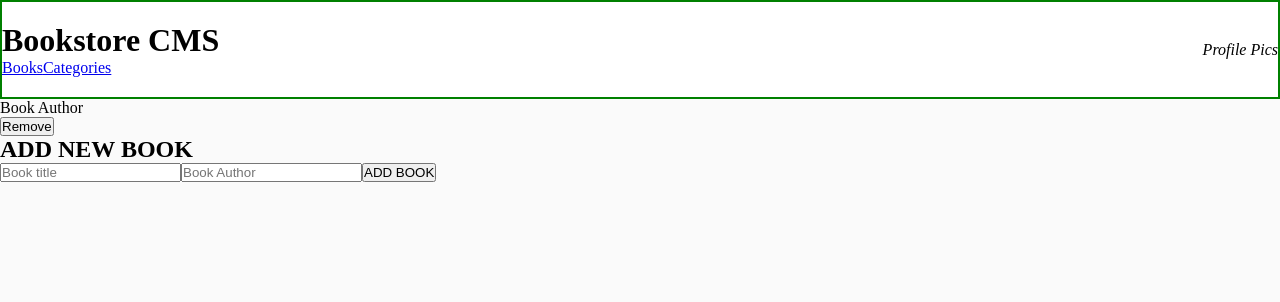
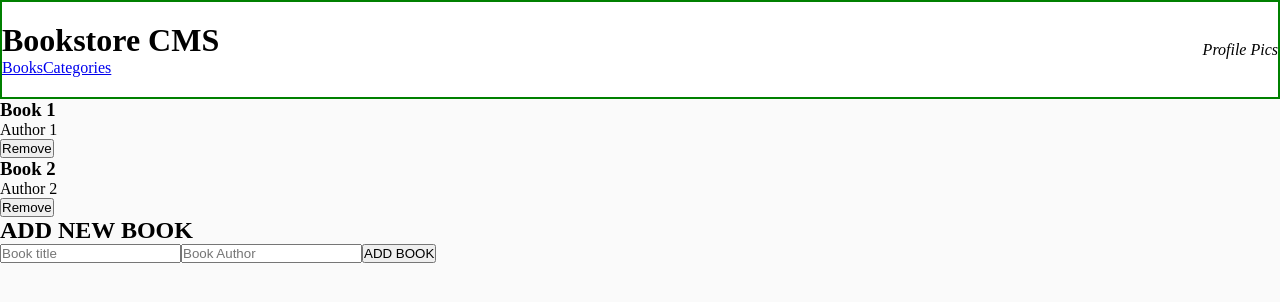
Before and after one commit to Ibnballo1/bookstore, a React (Create React App) app: page / in a window 1280 px wide. Shown: the top 302 px of the page. Built offline with nearby package versions, Linux system fonts and the light colour scheme.

Commit message:
Add books through redux

```diff
--- a/src/components/AddBook.js
+++ b/src/components/AddBook.js
@@ -1,14 +1,59 @@
-import React from 'react';
+import React, { useState } from 'react';
+import { useDispatch } from 'react-redux';
+import { v4 as uuidv4 } from 'uuid';
+import { addBook } from '../redux/books/books';
 
-const AddBook = () => (
-  <section>
-    <h2>ADD NEW BOOK</h2>
-    <form>
-      <input type="text" id="title" placeholder="Book title" />
-      <input type="text" id="author" placeholder="Book Author" />
-      <button type="submit">ADD BOOK</button>
-    </form>
-  </section>
-);
+const AddBook = () => {
+  const dispatch = useDispatch();
+  const bookObj = {
+    title: '',
+    author: '',
+    id: uuidv4(),
+  };
+  const [state, setState] = useState(bookObj);
+  console.log(state);
+
+  const handleChange = (e) => {
+    setState((prevState) => ({
+      ...prevState,
+      [e.target.name]: e.target.value,
+    }));
+  };
+
+  const handleSubmit = (e) => {
+    e.preventDefault();
+    dispatch(addBook(state.title, state.author));
+    // setState(state);
+  };
+
+  return (
+    <section>
+      <h2>ADD NEW BOOK</h2>
+      <form onSubmit={handleSubmit}>
+        <input
+          type="text"
+          name="title"
+          onChange={handleChange}
+          id="title"
+          placeholder="Book title"
+          value={state.title}
+        />
+        <input
+          type="text"
+          name="author"
+          onChange={handleChange}
+          id="author"
+          placeholder="Book Author"
+          value={state.author}
+        />
+        <button
+          type="submit"
+        >
+          ADD BOOK
+        </button>
+      </form>
+    </section>
+  );
+};
 
 export default AddBook;
--- a/src/components/Book.js
+++ b/src/components/Book.js
@@ -4,18 +4,17 @@ import { useSelector } from 'react-redux';
 
 const Book = () => {
   const books = useSelector((state) => state.bookReducer);
-  console.log(books);
   const book = books.map((book, index) => (
-    <h1 key={index}>{book}</h1>
+    <div key={index}>
+      <h1>{book.title}</h1>
+      <p>{book.author}</p>
+      <button type="button">Remove</button>
+    </div>
   ));
 
   return (
     <section>
-      <div>
-        {book}
-        <p>Book Author</p>
-      </div>
-      <button type="button">Remove</button>
+      {book}
     </section>
   );
 };
--- a/src/redux/books/books.js
+++ b/src/redux/books/books.js
@@ -3,12 +3,18 @@ export const ADD_BOOK = 'bookstore/books/ADD_BOOK';
 export const REMOVE_BOOK = 'bookstore/books/REMOVE_BOOK';
 
 // initial state
-const bookState = [];
+const bookState = [
+  { title: 'Book 1', author: 'Author 1' },
+  { title: 'Book 2', author: 'Author 2' },
+];
 
 // Action Creators
-export const addBook = (data) => ({
+export const addBook = (title, author) => ({
   type: ADD_BOOK,
-  payload: data,
+  payload: {
+    title,
+    author,
+  },
 });
 
 export const removeBook = (data) => ({
--- a/src/redux/configureStore.js
+++ b/src/redux/configureStore.js
@@ -8,5 +8,7 @@ const rootReducer = combineReducers({
 });
 
 const store = configureStore({ reducer: rootReducer });
+// console.log(store);
+// console.log(store.getState());
 
 export default store;
```
